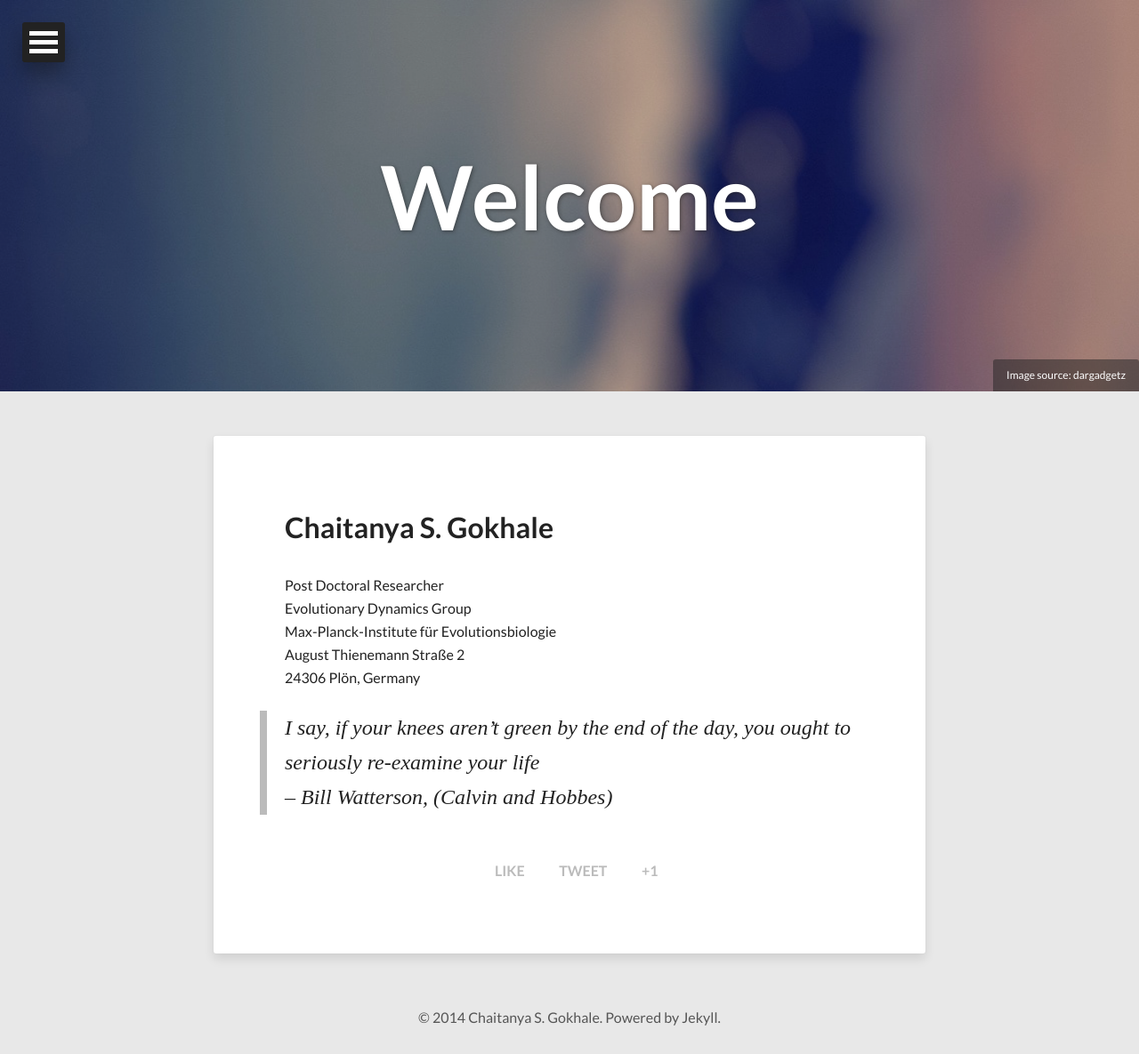
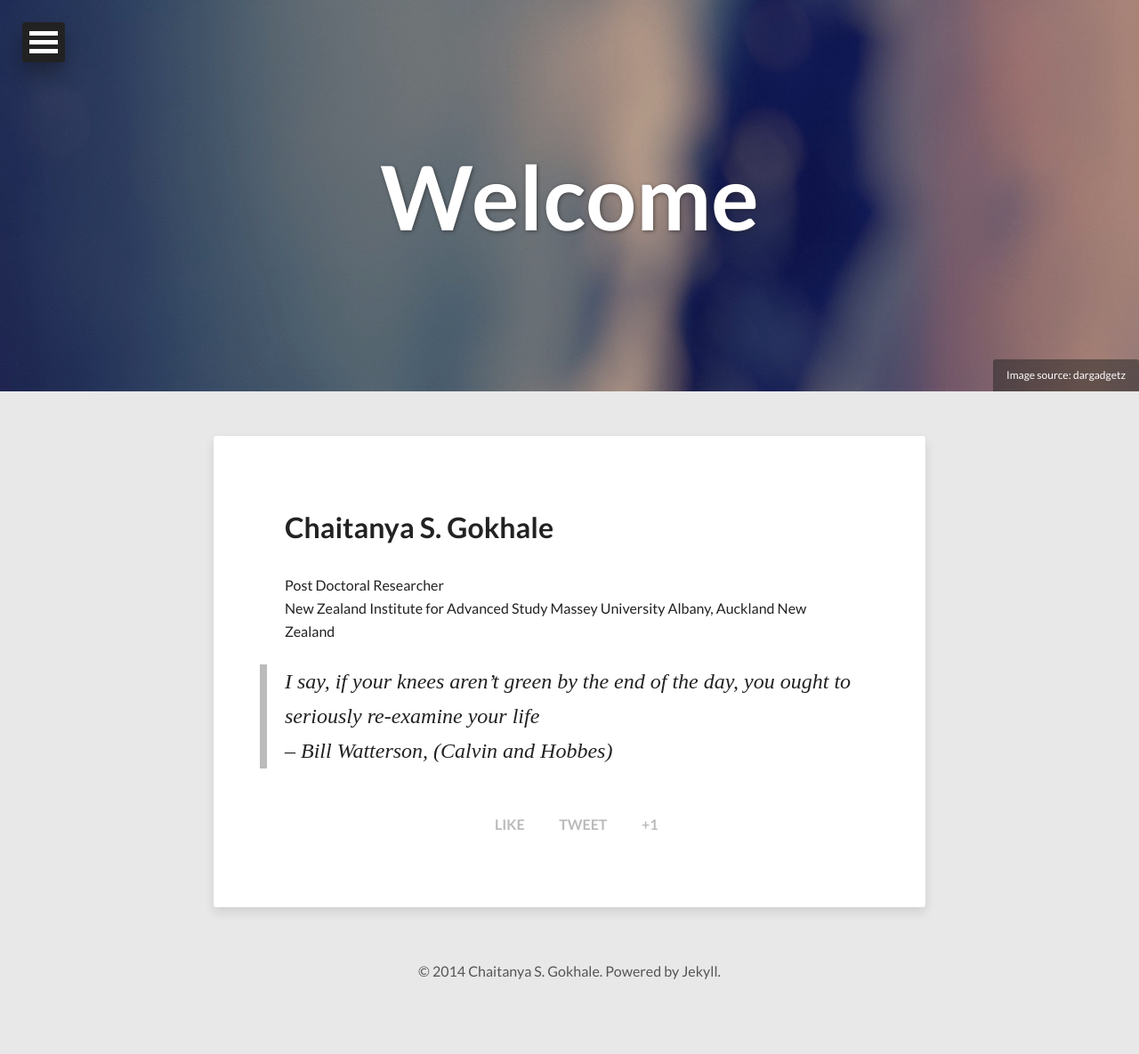
Before and after one commit to gokhalechaitanya/gokhalechaitanya.github.io, a Jekyll site: the page built from about.md, in a window 1280 px wide. Shown: the whole page at 89% size. Built offline with Jekyll 4.4.1, drawn with Linux system fonts in a browser that asks for light colours; nearby versions of some CDN libraries; after the commit the page ends 1133 px from its top, so only the background shows below that.

Commit message:
updated institution

```diff
--- a/about.md
+++ b/about.md
@@ -14,10 +14,10 @@ share: true
 #Chaitanya S. Gokhale
 
 Post Doctoral Researcher
-Evolutionary Dynamics Group
-Max-Planck-Institute für Evolutionsbiologie
-August Thienemann Straße 2
-24306 Plön, Germany
+New Zealand Institute for Advanced Study
+Massey University
+Albany, Auckland
+New Zealand
 
 > I say, if your knees aren't green by the end of the day, you ought to seriously re-examine your life
 -- Bill Watterson, (Calvin and Hobbes)
```
